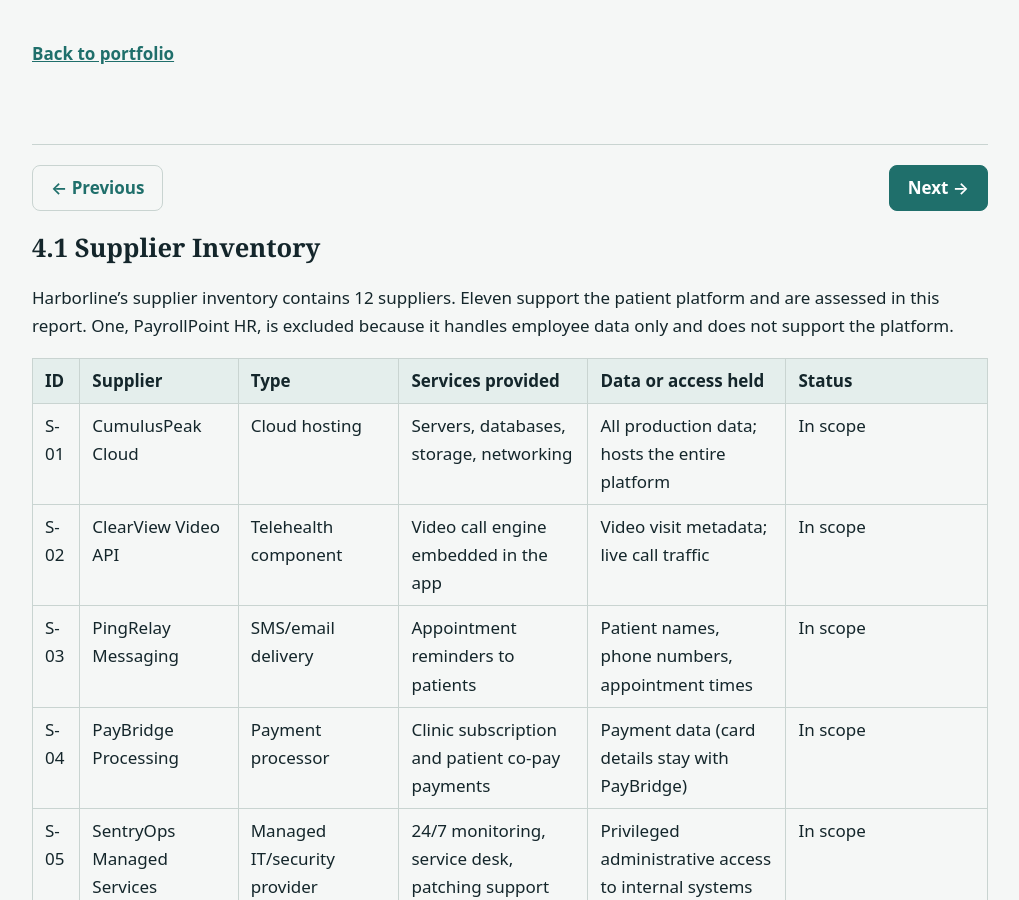
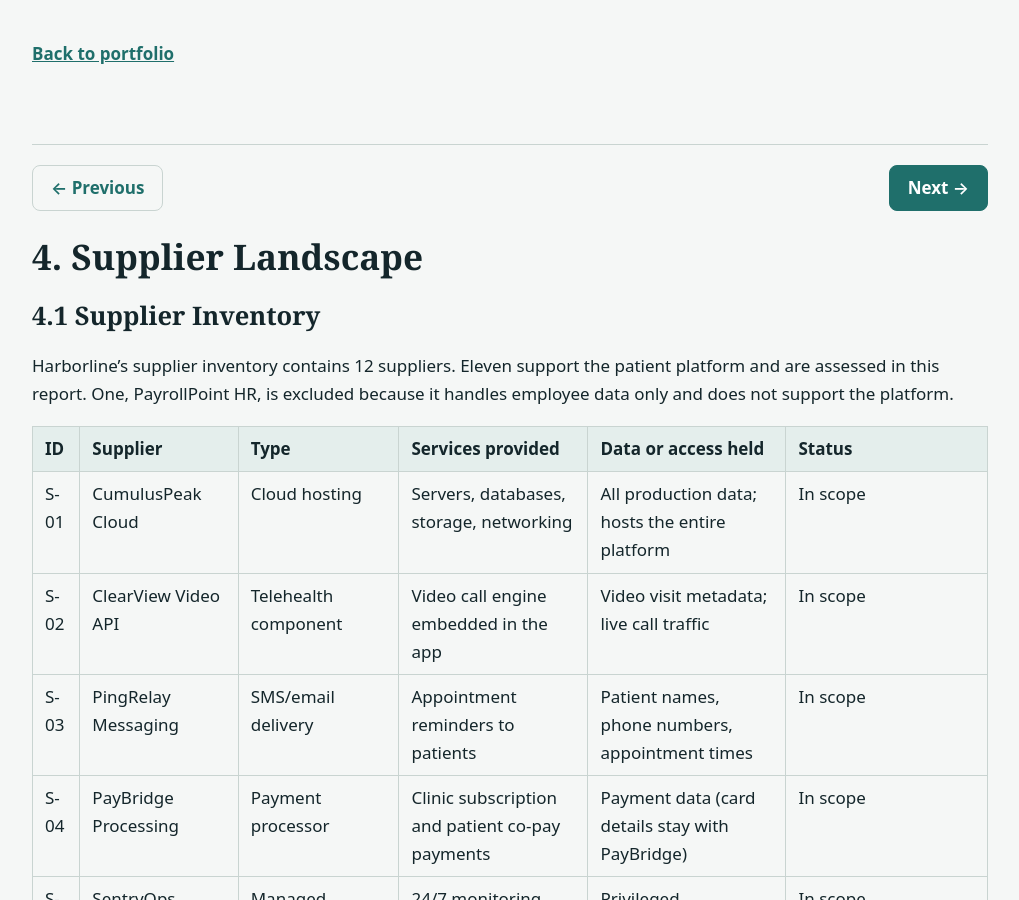
Before and after one commit to krens22/GRC-project-portfolio, a Jekyll site: the page built from Risk_assessements/supply-chain/Harborline_Health _Systems_Inc/04-supplier-landscape.md, in a window 1280 px wide and 900 px high. Shown: the whole window, without its empty margins (130-1149 px from the left). Built offline with Jekyll 4.4.1, drawn with Linux system fonts in a browser that asks for light colours.

Commit message:
Rename title from 'Supplier Inventory' to 'Supplier Landscape'

```diff
--- a/Risk_assessements/supply-chain/Harborline_Health _Systems_Inc/04-supplier-landscape.md
+++ b/Risk_assessements/supply-chain/Harborline_Health _Systems_Inc/04-supplier-landscape.md
@@ -1,8 +1,10 @@
 ---
-title: Supplier Inventory
+title: Supplier Landscape
 prev: 03-methodology.html
 next: 05-risk-assessment-findings.html
 ---
+
+# 4. Supplier Landscape
 
 ## 4.1 Supplier Inventory
 
```
